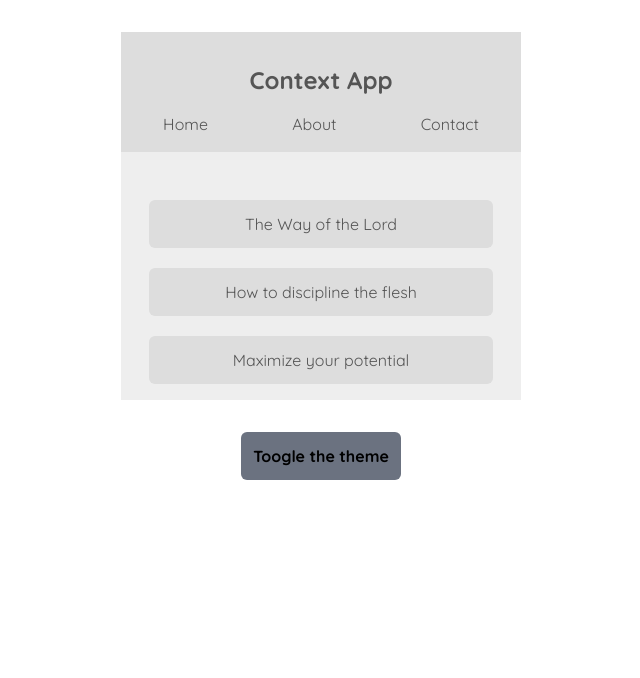
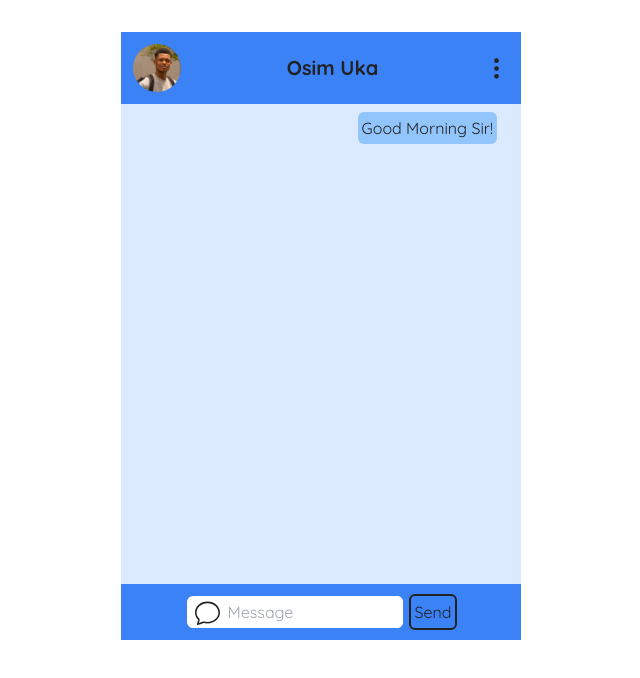
Before and after one commit to joshosim/using-context-api, a React (Create React App) app: page / in a window 1280 px wide. Shown: the top 678 px of the page, without its empty margins (319-959 px from the left). Built offline with nearby package versions, Linux system fonts and the light colour scheme.

Commit message:
as i am learning, i am building stuff

```diff
--- a/package.json
+++ b/package.json
@@ -11,6 +11,7 @@
     "react-icons": "^4.11.0",
     "react-router-dom": "^6.17.0",
     "react-scripts": "5.0.1",
+    "uuid": "^9.0.1",
     "web-vitals": "^2.1.4"
   },
   "scripts": {
--- a/src/App.js
+++ b/src/App.js
@@ -1,20 +1,24 @@
-import React from "react";
-import Navbar from "./components/Navbar";
-import Booklist from "./components/Bokklist";
-import ThemeContextProvider from "./context/ThemeContext";
-import ThemeToggle from "./components/ThemeToggle";
-import AuthContextProvider from "./context/AuthContext";
+// import React from "react";
+// import SongList from "./funcComponents/SongList";
+import ChatPage from "./chatPageComp/ChatPage";
+// import Navbar from "./components/Navbar";
+// import Booklist from "./components/Bokklist";
+// import ThemeContextProvider from "./context/ThemeContext";
+// import ThemeToggle from "./components/ThemeToggle";
+// import AuthContextProvider from "./context/AuthContext";
 
 function App() {
   return (
     <div className="max-w-[400px] m-8 mx-auto text-center">
-      <ThemeContextProvider>
+      {/* <ThemeContextProvider>
         <AuthContextProvider>
           <Navbar />
           <Booklist />
           <ThemeToggle />
         </AuthContextProvider>
-      </ThemeContextProvider>
+      </ThemeContextProvider> */}
+      {/* <SongList /> */}
+      <ChatPage />
     </div>
   );
 }
--- /dev/null
+++ b/src/chatPageComp/ChatPage.js
@@ -0,0 +1,69 @@
+import React from "react";
+import { useState } from "react";
+import { BsThreeDotsVertical, BsChat } from "react-icons/bs";
+import Uka from "../img/uka.png";
+import { v1 as uuid } from "uuid";
+import { data } from "./data";
+
+const ChatPage = () => {
+  const [mssg, setMssg] = useState(data);
+  const [message, setMessage] = useState("");
+  const handleSend = (e) => {
+    e.preventDefault();
+    addMessage(message);
+    setMessage("");
+  };
+  const addMessage = (message) => {
+    setMssg([...mssg, { msg: message, id: uuid() }]);
+  };
+  return (
+    <div className="h-[80vh]">
+      <div>
+        {/* navbar */}
+        <div className="bg-blue-500 flex justify-between items-center p-3">
+          <img
+            src={Uka}
+            alt="uka"
+            className="h-12 w-12 object-cover rounded-full"
+          />
+          <h1 className="font-bold text-xl">Osim Uka</h1>
+          <BsThreeDotsVertical size={25} />
+        </div>
+        {/* chat */}
+        <div className="bg-blue-100 px-6 h-[60vh] py-1 overflow-y-auto">
+          <ul className="flex items-end flex-col text-end">
+            {mssg.map((mess) => {
+              return (
+                <li key={mess.id} className="p-1 my-1 bg-blue-300 rounded-md">
+                  {mess.msg}
+                </li>
+              );
+            })}
+          </ul>
+        </div>
+      </div>
+      <div className="bg-blue-500 p-3 flex justify-around items-center">
+        <form onSubmit={handleSend} className="flex gap-2">
+          <div className="bg-white flex gap-1 items-center pl-2 rounded-md">
+            <BsChat size={25} />
+            <input
+              type="text"
+              required
+              className="p-1 rounded-md outline-none border-none"
+              placeholder="Message"
+              value={message}
+              onChange={(e) => setMessage(e.target.value)}
+            />
+          </div>
+          <input
+            type="submit"
+            value="Send"
+            className="outline outline-2 p-1 rounded"
+          />
+        </form>
+      </div>
+    </div>
+  );
+};
+
+export default ChatPage;
--- /dev/null
+++ b/src/chatPageComp/data.js
@@ -0,0 +1,8 @@
+export const data = [
+  { msg: "Good Morning Sir!", id: 1 },
+  // { msg: " How are you doing today.", id: 2 },
+  // {
+  //   msg: " I just wanted to tell you that i am fine and will song be in school.",
+  //   id: 3,
+  // },
+];
--- a/src/components/Navbar.js
+++ b/src/components/Navbar.js
@@ -1,12 +1,17 @@
 import React, { Component } from "react";
 import { ThemeContext } from "../context/ThemeContext";
+import { AuthContext } from "../context/AuthContext";
 
 class Navbar extends Component {
   render() {
     return (
+      <AuthContext.Consumer>
+        {(authContext) => {
+          return (
             <ThemeContext.Consumer>
-        {(context) => {
-          const { isLightTheme, light, dark } = context;
+              {(themeContext) => {
+                const { isAuthenticated, toggleAuth } = authContext;
+                const { isLightTheme, light, dark } = themeContext;
                 const theme = isLightTheme ? light : dark;
                 return (
                   <nav
@@ -14,6 +19,9 @@ class Navbar extends Component {
                     className="py-4"
                   >
                     <h1 className="font-bold text-2xl m-4">Context App</h1>
+                    <div onClick={toggleAuth}>
+                      {isAuthenticated ? "Logged IN" : "Logged Out"}
+                    </div>
                     <ul className="flex justify-around">
                       <li>Home</li>
                       <li>About</li>
@@ -24,6 +32,9 @@ class Navbar extends Component {
               }}
             </ThemeContext.Consumer>
           );
+        }}
+      </AuthContext.Consumer>
+    );
   }
 }
 
--- /dev/null
+++ b/src/funcComponents/NewSongForm.js
@@ -0,0 +1,25 @@
+import React from "react";
+import { useState } from "react";
+
+const NewSongForm = ({ addSong }) => {
+  const [title, setTitle] = useState("");
+  const handleSubmit = (e) => {
+    e.preventDefault();
+    addSong(title);
+    setTitle("");
+  };
+  return (
+    <form onSubmit={handleSubmit}>
+      <label htmlFor="">Song name:</label>
+      <input
+        type="text"
+        value={title}
+        required
+        onChange={(e) => setTitle(e.target.value)}
+      />
+      <input type="submit" value="Add Song" />
+    </form>
+  );
+};
+
+export default NewSongForm;
--- /dev/null
+++ b/src/funcComponents/SongList.js
@@ -0,0 +1,26 @@
+import React, { useState } from "react";
+import { v1 as uuid } from "uuid";
+import NewSongForm from "./NewSongForm";
+
+const SongList = () => {
+  const [songs, setSongs] = useState([
+    { title: "Amazing Grace", id: 1 },
+    { title: "Yield not to temptation", id: 2 },
+    { title: "Holy, Holy, Holy", id: 3 },
+  ]);
+  const addSong = (title) => [
+    setSongs([...songs, { title: title, id: uuid() }]),
+  ];
+  return (
+    <div>
+      <ul>
+        {songs.map((song) => {
+          return <li key={song.id}>{song.title}</li>;
+        })}
+      </ul>
+      <NewSongForm addSong={addSong} />
+    </div>
+  );
+};
+
+export default SongList;
```
Also changed, not shown: src/img/uka.png (added), 1 other file (tests, documents, lock files or other folders). Lines whose indentation alone changed are shown as unchanged.
